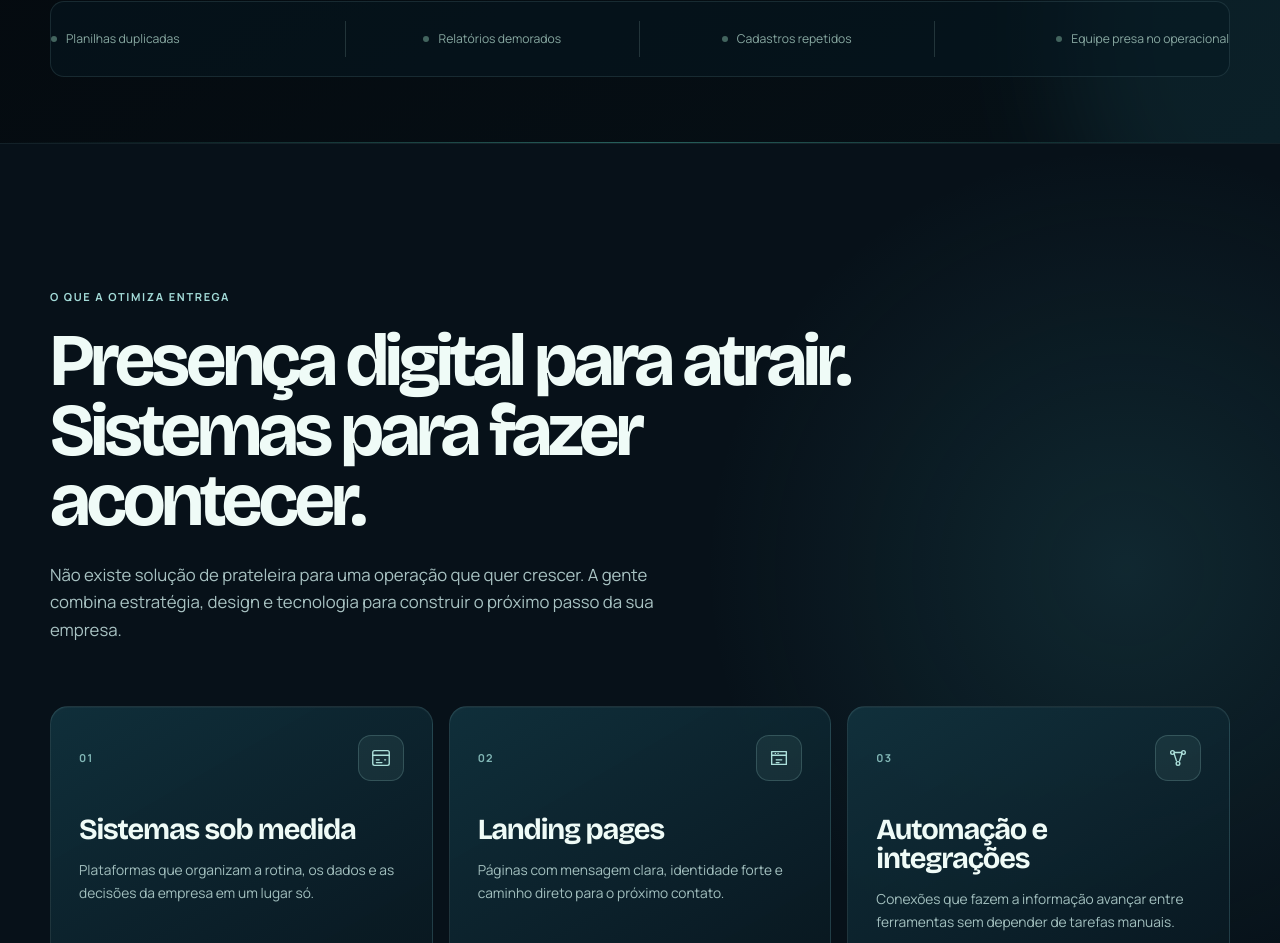
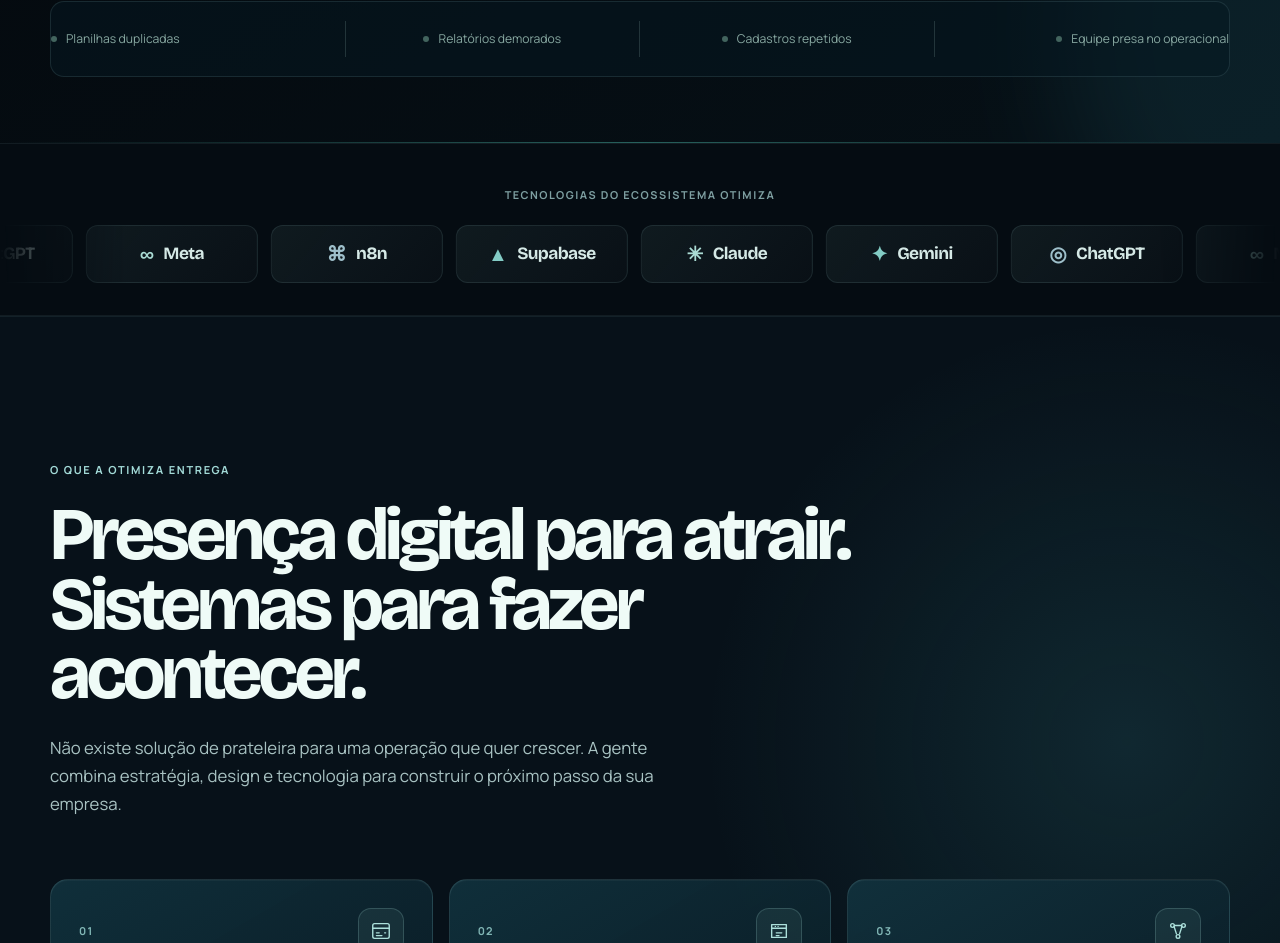
Before and after one commit to guilhermeribeiroc/landing_page, a React (Vite) app: page / in a window 1280 px wide. Shown: the part 1318-2261 px from the top of the page. Built offline with nearby package versions, Linux system fonts and the light colour scheme.

Commit message:
feat: add Otimiza technology stack

```diff
--- a/src/App.jsx
+++ b/src/App.jsx
@@ -1,5 +1,6 @@
 import Header from './components/Header'
 import Hero from './components/Hero'
+import TechStack from './components/TechStack'
 import HowItWorks from './components/HowItWorks'
 import ValueSection from './components/ValueSection'
 import DiagnosticQuiz from './components/DiagnosticQuiz'
@@ -13,6 +14,7 @@
       <Header />
       <main>
         <Hero />
+        <TechStack />
         <HowItWorks />
         <ValueSection />
         <DiagnosticQuiz />
--- /dev/null
+++ b/src/components/TechStack.jsx
@@ -0,0 +1,30 @@
+const technologies = [
+  { name: 'Gemini', mark: '✦' },
+  { name: 'ChatGPT', mark: '◎' },
+  { name: 'Meta', mark: '∞' },
+  { name: 'n8n', mark: '⌘' },
+  { name: 'Supabase', mark: '▲' },
+  { name: 'Claude', mark: '✳' },
+]
+
+function TechnologyList() {
+  return technologies.map((technology) => (
+    <li className="tech-item" key={technology.name}>
+      <span aria-hidden="true">{technology.mark}</span>
+      {technology.name}
+    </li>
+  ))
+}
+
+export default function TechStack() {
+  return (
+    <section className="tech-stack" aria-label="Tecnologias do ecossistema Otimiza">
+      <div className="container">
+        <p>Tecnologias do ecossistema Otimiza</p>
+      </div>
+      <div className="tech-marquee">
+        <ul><TechnologyList /><TechnologyList /></ul>
+      </div>
+    </section>
+  )
+}
--- a/src/index.css
+++ b/src/index.css
@@ -491,3 +491,5 @@
 .evidence-callout { display: grid; grid-template-columns: .86fr 1.14fr; gap: 44px; align-items: center; margin-top: 56px; padding: 38px; border: 1px solid rgba(163, 219, 216, .15); border-radius: 20px; background: linear-gradient(115deg, rgba(14, 45, 56, .9), rgba(8, 19, 27, .88)); }.evidence-callout h3 { max-width: 510px; margin-top: 16px; font-family: var(--display); font-size: clamp(1.75rem, 3vw, 2.65rem); letter-spacing: -.045em; line-height: 1; }.evidence-callout > div > span { display: block; max-width: 48ch; margin-top: 17px; color: #9dbabc; font-size: .86rem; line-height: 1.7; }.evidence-slots { display: grid; grid-template-columns: 1fr 1fr; gap: 12px; }.evidence-slots > div { min-height: 158px; display: flex; flex-direction: column; padding: 22px; border: 1px dashed rgba(163, 219, 216, .28); border-radius: 13px; background: rgba(4, 12, 18, .45); }.evidence-slots small { color: #7bbeb9; font-size: .58rem; font-weight: 800; letter-spacing: .13em; }.evidence-slots b { margin-top: 16px; color: #dcefed; font-family: var(--display); font-size: 1.1rem; letter-spacing: -.025em; }.evidence-slots span { margin-top: auto; color: #83a5a7; font-size: .68rem; line-height: 1.5; }
 @media (max-width: 780px) { .services-section { padding: 94px 0; }.services-grid { grid-template-columns: 1fr; margin-top: 42px; }.service-card { min-height: auto; }.service-card > p { min-height: auto; }.evidence-callout { grid-template-columns: 1fr; gap: 30px; padding: 28px; } }
 @media (max-width: 520px) { .services-intro h2 { font-size: clamp(2.65rem, 12vw, 3.7rem); }.services-intro > p:last-child { font-size: .95rem; }.service-card { padding: 24px; }.service-card h3 { margin-top: 27px; }.evidence-callout { padding: 24px 20px; }.evidence-slots { grid-template-columns: 1fr; }.evidence-slots > div { min-height: 130px; } }
+
+.tech-stack { overflow: hidden; padding: 42px 0 32px; border-block: 1px solid rgba(163, 219, 216, .08); background: #050c12; }.tech-stack > .container p { margin-bottom: 21px; color: #7e9fa1; text-align: center; font-size: .68rem; font-weight: 800; letter-spacing: .14em; text-transform: uppercase; }.tech-marquee { width: 100%; overflow: hidden; mask-image: linear-gradient(90deg, transparent, black 10%, black 90%, transparent); }.tech-marquee ul { width: max-content; display: flex; align-items: center; gap: 13px; padding-left: 13px; animation: techScroll 26s linear infinite; }.tech-marquee:hover ul { animation-play-state: paused; }.tech-item { min-width: 172px; display: inline-flex; align-items: center; justify-content: center; gap: 10px; padding: 14px 22px; border: 1px solid rgba(163, 219, 216, .11); border-radius: 12px; background: linear-gradient(130deg, rgba(163, 219, 216, .07), rgba(255, 255, 255, .02)); color: #d5e9e6; font-family: var(--display); font-size: 1.08rem; font-weight: 700; letter-spacing: -.035em; }.tech-item span { color: #83ccc5; font-family: var(--body); font-size: 1.25rem; line-height: 1; }.tech-item:nth-child(2n) span { color: #9ebfca; }.tech-item:nth-child(3n) span { color: #aadbd4; }@keyframes techScroll { to { transform: translateX(calc(-50% - 6.5px)); } }@media (max-width: 520px) { .tech-stack { padding-block: 32px 27px; }.tech-item { min-width: 150px; padding: 12px 16px; font-size: .95rem; } }
```
